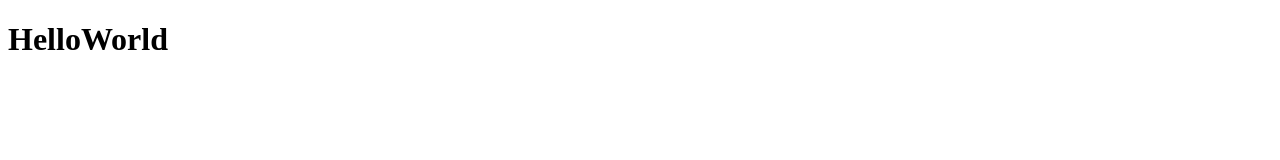
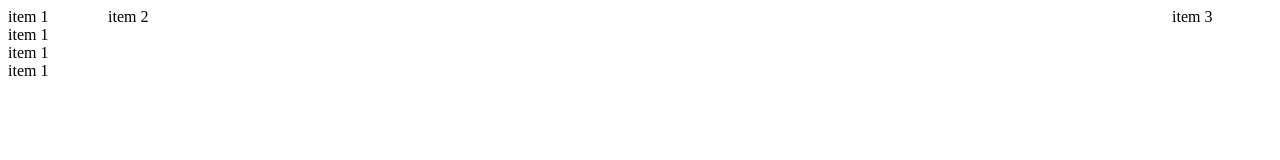
Before and after one commit to RinatMullayanov/css-grid-layout, a website: page src/index.html in a window 1280 px wide. Drawn offline with Linux system fonts and the light colour scheme.

Commit message:
first steps with http://css-live.ru/css/zolotaya-rybka-css3-grid-layout.html

```diff
--- a/src/css/style.css
+++ b/src/css/style.css
@@ -0,0 +1,6 @@
+.grid {
+  display: grid;
+
+  /*property for columns*/
+  grid-template-columns: 100px 1fr 100px;
+}
--- a/src/index.html
+++ b/src/index.html
@@ -7,6 +7,15 @@
   <script src="js/app.js"></script>
 </head>
 <body>
-  <h1>HelloWorld</h1>
+  <div class="grid">
+        <div class="grid-item grid-item1">item 1<br />
+                item 1<br />
+                item 1<br />
+                item 1</div>
+
+        <div class="grid-item grid-item2">item 2</div>
+
+        <div class="grid-item grid-item3">item 3</div>
+  </div>
 </body>
 </html>
```
